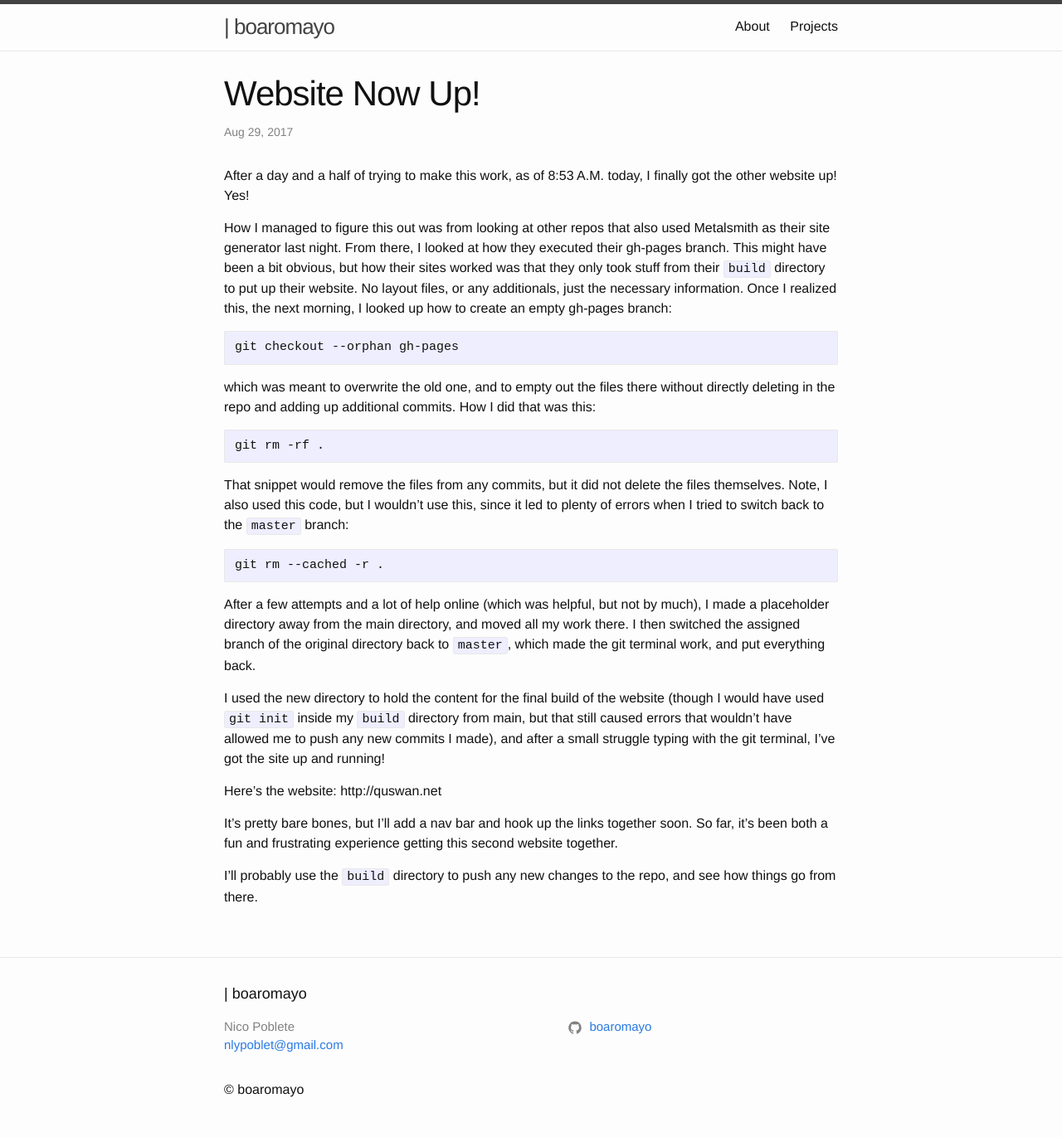
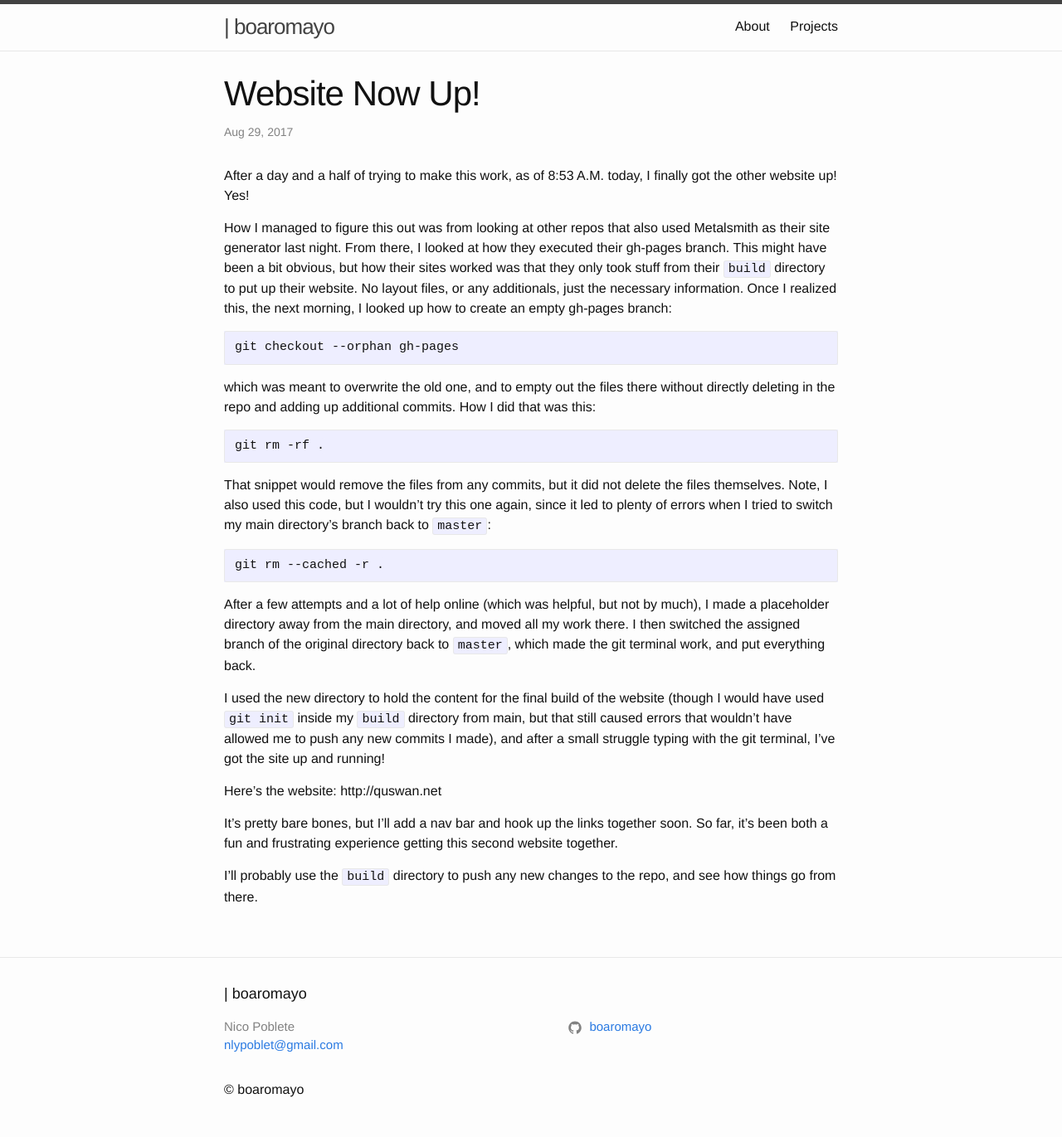
Before and after one commit to boaromayo/boaromayo.net-portfolio, a Jekyll site: the page built from _posts/2017-08-29-website-now-up.md, in a window 1280 px wide. Shown: the whole page at 83% size. Built offline with Jekyll 4.4.1, drawn with Linux system fonts in a browser that asks for light colours.

Commit message:
Edited new post

````diff
--- a/_posts/2017-08-29-website-now-up.md
+++ b/_posts/2017-08-29-website-now-up.md
@@ -19,7 +19,7 @@ which was meant to overwrite the old one, and to empty out the files there witho
 git rm -rf .
 ```
 
-That snippet would remove the files from any commits, but it did not delete the files themselves. Note, I also used this code, but I wouldn't use this, since it led to plenty of errors when I tried to switch back to the ```master``` branch:
+That snippet would remove the files from any commits, but it did not delete the files themselves. Note, I also used this code, but I wouldn't try this one again, since it led to plenty of errors when I tried to switch my main directory's branch back to ```master```:
 
 ```
 git rm --cached -r .
````
